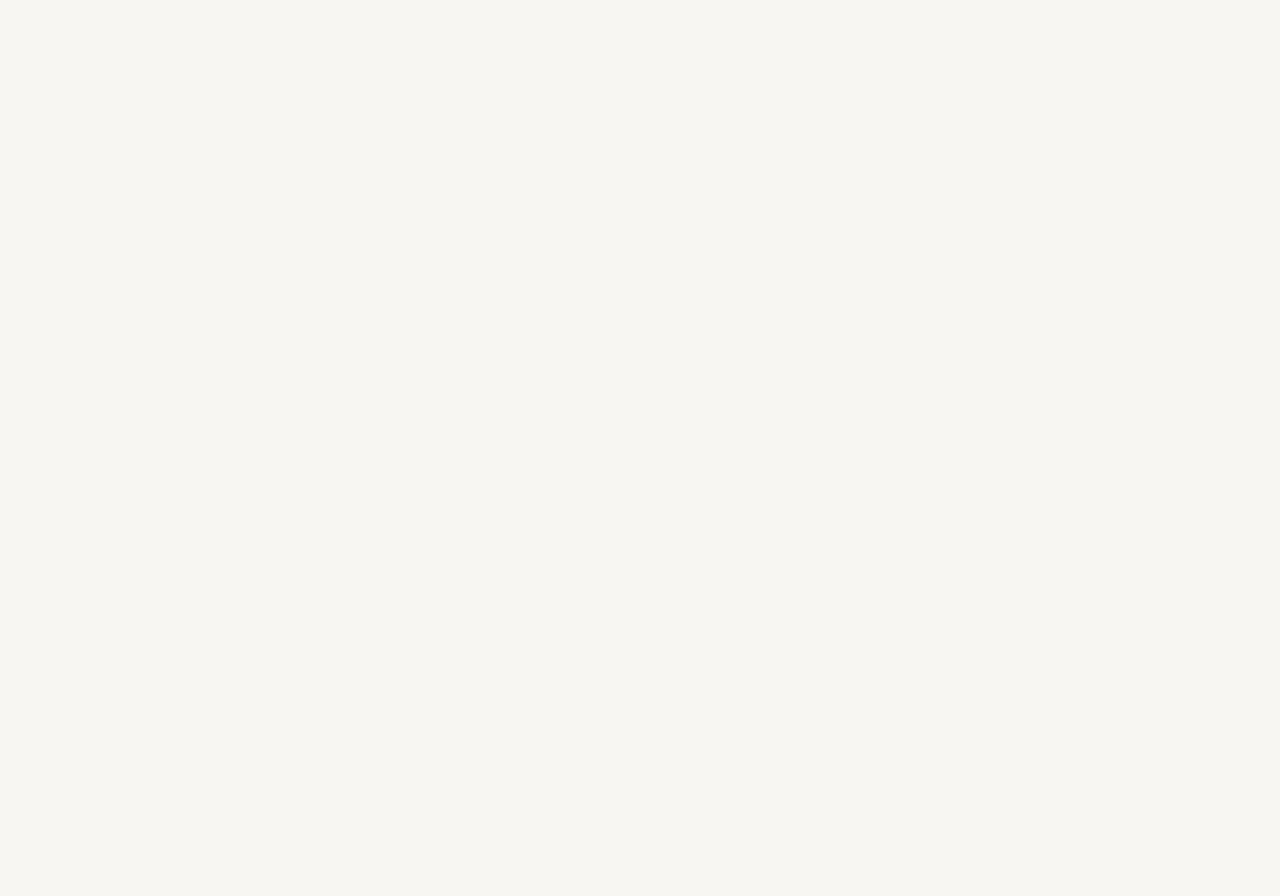
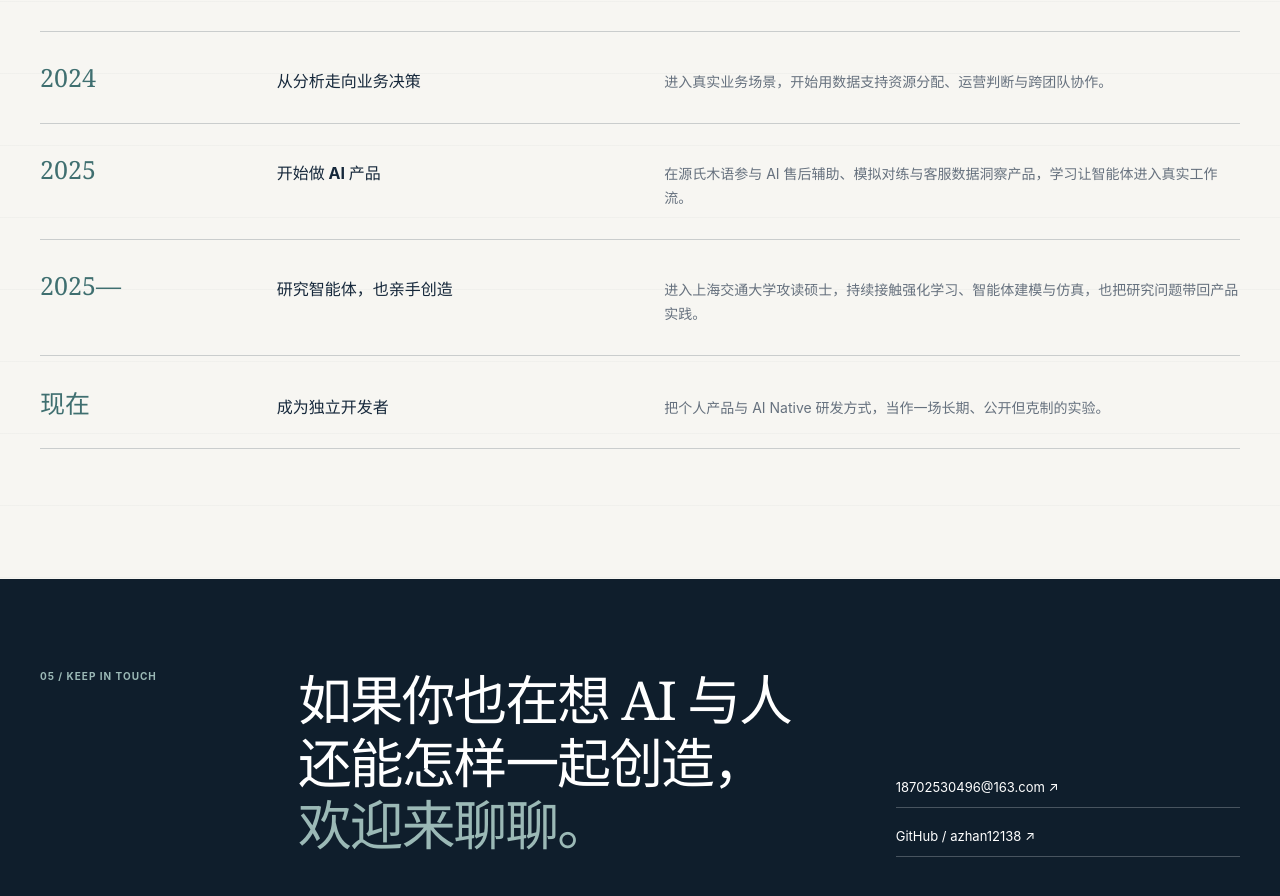
Before and after one commit to azhan12138/personal_web, a React (Vite) app: page / in a window 1280 px wide. Shown: the part 4823-5719 px from the top of the page. Before the commit the page ends 4291 px from the top, so only its background shows below. Built offline with nearby package versions, Linux system fonts and the light colour scheme.

Commit message:
feat: complete journey and contact (#5)

```diff
--- a/src/App.tsx
+++ b/src/App.tsx
@@ -270,6 +270,74 @@ function Explorations() {
   );
 }
 
+function Journey() {
+  const { journey } = siteContent;
+
+  return (
+    <section
+      className="journey shell section-rule"
+      id="journey"
+      aria-labelledby="journey-title"
+    >
+      <div className="section-intro journey-intro">
+        <p className="section-index">{journey.eyebrow}</p>
+        <h2 id="journey-title">
+          {journey.heading[0]}
+          <br />
+          {journey.heading[1]}
+        </h2>
+      </div>
+
+      <ol className="timeline">
+        {journey.milestones.map((milestone) => (
+          <li key={`${milestone.year}-${milestone.title}`}>
+            <time dateTime={milestone.dateTime}>{milestone.year}</time>
+            <strong>{milestone.title}</strong>
+            <p>{milestone.description}</p>
+          </li>
+        ))}
+      </ol>
+    </section>
+  );
+}
+
+function SiteFooter() {
+  const { contact } = siteContent;
+
+  return (
+    <footer
+      className="site-footer"
+      id="contact"
+      aria-labelledby="contact-title"
+    >
+      <div className="footer-grid shell">
+        <p className="section-index">{contact.eyebrow}</p>
+        <h2 id="contact-title">
+          {contact.heading[0]}
+          <br />
+          {contact.heading[1]}
+          <br />
+          <em>{contact.heading[2]}</em>
+        </h2>
+        <div className="footer-links">
+          <a href={`mailto:${contact.email}`}>
+            {contact.email}
+            <span aria-hidden="true"> ↗</span>
+          </a>
+          <a
+            href={contact.github.href}
+            target="_blank"
+            rel="noopener noreferrer"
+          >
+            {contact.github.label}
+            <span aria-hidden="true"> ↗</span>
+          </a>
+        </div>
+      </div>
+    </footer>
+  );
+}
+
 export function App() {
   return (
     <>
@@ -279,7 +347,9 @@ export function App() {
         <Education />
         <CurrentFocus />
         <Explorations />
+        <Journey />
       </main>
+      <SiteFooter />
     </>
   );
 }
--- a/src/content.ts
+++ b/src/content.ts
@@ -81,12 +81,37 @@ export interface ExplorationsContent {
   readonly projects: readonly ExplorationProject[];
 }
 
+export interface JourneyMilestone {
+  readonly year: string;
+  readonly dateTime: string;
+  readonly title: string;
+  readonly description: string;
+}
+
+export interface JourneyContent {
+  readonly eyebrow: string;
+  readonly heading: readonly [string, string];
+  readonly milestones: readonly JourneyMilestone[];
+}
+
+export interface ContactContent {
+  readonly eyebrow: string;
+  readonly heading: readonly [string, string, string];
+  readonly email: string;
+  readonly github: {
+    readonly label: string;
+    readonly href: string;
+  };
+}
+
 export interface SiteContent {
   readonly navigation: readonly NavigationItem[];
   readonly hero: HeroContent;
   readonly education: EducationContent;
   readonly currentFocus: CurrentFocusContent;
   readonly explorations: ExplorationsContent;
+  readonly journey: JourneyContent;
+  readonly contact: ContactContent;
 }
 
 export const siteContent: SiteContent = {
@@ -256,4 +281,61 @@ export const siteContent: SiteContent = {
       },
     ],
   },
+  journey: {
+    eyebrow: "04 / JOURNEY",
+    heading: ["一路走来，问题在变，", "好奇心没有。"],
+    milestones: [
+      {
+        year: "2021",
+        dateTime: "2021",
+        title: "从数据与管理出发",
+        description:
+          "进入西南财经大学，建立统计、建模、编程与商业分析基础。",
+      },
+      {
+        year: "2023",
+        dateTime: "2023",
+        title: "用模型理解真实问题",
+        description:
+          "在研究、竞赛与团队协作中，学习把复杂问题转化为可分析、可行动的结构。",
+      },
+      {
+        year: "2024",
+        dateTime: "2024",
+        title: "从分析走向业务决策",
+        description:
+          "进入真实业务场景，开始用数据支持资源分配、运营判断与跨团队协作。",
+      },
+      {
+        year: "2025",
+        dateTime: "2025",
+        title: "开始做 AI 产品",
+        description:
+          "在源氏木语参与 AI 售后辅助、模拟对练与客服数据洞察产品，学习让智能体进入真实工作流。",
+      },
+      {
+        year: "2025—",
+        dateTime: "2025",
+        title: "研究智能体，也亲手创造",
+        description:
+          "进入上海交通大学攻读硕士，持续接触强化学习、智能体建模与仿真，也把研究问题带回产品实践。",
+      },
+      {
+        year: "现在",
+        dateTime: "2026",
+        title: "成为独立开发者",
+        description:
+          "把个人产品与 AI Native 研发方式，当作一场长期、公开但克制的实验。",
+      },
+    ],
+  },
+  contact: {
+    eyebrow: "05 / KEEP IN TOUCH",
+    heading: ["如果你也在想 AI 与人", "还能怎样一起创造，", "欢迎来聊聊。"],
+    email: "18702530496@163.com",
+    github: {
+      label: "GitHub / azhan12138",
+      href: "https://github.com/azhan12138",
+    },
+  },
 };
--- a/src/styles.css
+++ b/src/styles.css
@@ -668,6 +668,106 @@ a:focus-visible {
   text-transform: uppercase;
 }
 
+.journey {
+  margin-top: 100px;
+  padding-block: 92px 130px;
+  scroll-margin-top: 28px;
+}
+
+.journey-intro {
+  margin-bottom: 64px;
+}
+
+.timeline {
+  list-style: none;
+  border-top: 1px solid var(--line);
+}
+
+.timeline li {
+  display: grid;
+  grid-template-columns: 0.46fr 0.84fr 1.45fr;
+  gap: 54px;
+  align-items: baseline;
+  padding: 28px 0;
+  border-bottom: 1px solid var(--line);
+}
+
+.timeline time {
+  color: var(--teal);
+  font-family: var(--serif);
+  font-size: 25px;
+}
+
+.timeline strong {
+  font-size: 16px;
+}
+
+.timeline p {
+  color: var(--slate);
+  font-size: 14px;
+  line-height: 1.75;
+}
+
+.site-footer {
+  padding-block: 90px 150px;
+  color: var(--white);
+  background: var(--navy-deep);
+  scroll-margin-top: 0;
+}
+
+.footer-grid {
+  display: grid;
+  grid-template-columns: 0.46fr 1.25fr 0.8fr;
+  gap: 60px;
+}
+
+.site-footer .section-index {
+  color: #9bb9b6;
+}
+
+.site-footer h2 {
+  font-family: var(--serif);
+  font-size: clamp(38px, 4.2vw, 62px);
+  font-weight: 500;
+  line-height: 1.16;
+  letter-spacing: -0.035em;
+}
+
+.site-footer h2 em {
+  color: #9bb9b6;
+  font-weight: 500;
+}
+
+.footer-links {
+  display: flex;
+  flex-direction: column;
+  justify-content: flex-end;
+  gap: 20px;
+}
+
+.footer-links a {
+  position: relative;
+  padding-bottom: 12px;
+  border-bottom: 1px solid rgba(255, 255, 255, 0.24);
+  font-size: 13px;
+}
+
+.footer-links a::after {
+  content: "";
+  position: absolute;
+  right: 100%;
+  bottom: -1px;
+  left: 0;
+  height: 2px;
+  background: #9bb9b6;
+  transition: right 180ms ease;
+}
+
+.footer-links a:hover::after,
+.footer-links a:focus-visible::after {
+  right: 0;
+}
+
 @media (max-width: 980px) {
   .shell,
   .site-nav {
@@ -686,7 +786,9 @@ a:focus-visible {
   .section-intro,
   .education-entry,
   .current-focus,
-  .project {
+  .project,
+  .timeline li,
+  .footer-grid {
     grid-template-columns: 1fr;
   }
 
@@ -699,8 +801,13 @@ a:focus-visible {
   }
 
   .current-focus,
-  .project {
+  .project,
+  .timeline li {
     gap: 22px;
+  }
+
+  .footer-links {
+    margin-top: 20px;
   }
 }
 
@@ -786,7 +893,8 @@ a:focus-visible {
   }
 
   .current-focus,
-  .explorations {
+  .explorations,
+  .journey {
     padding-block: 70px;
   }
 
@@ -816,6 +924,22 @@ a:focus-visible {
     min-height: 300px;
     padding: 22px;
   }
+
+  .journey {
+    margin-top: 24px;
+  }
+
+  .timeline li {
+    padding-block: 24px;
+  }
+
+  .site-footer {
+    padding-block: 76px 92px;
+  }
+
+  .footer-grid {
+    gap: 28px;
+  }
 }
 
 @media (prefers-reduced-motion: reduce) {
```
Also changed, not shown: 1 other file (tests, documents, lock files or other folders).
